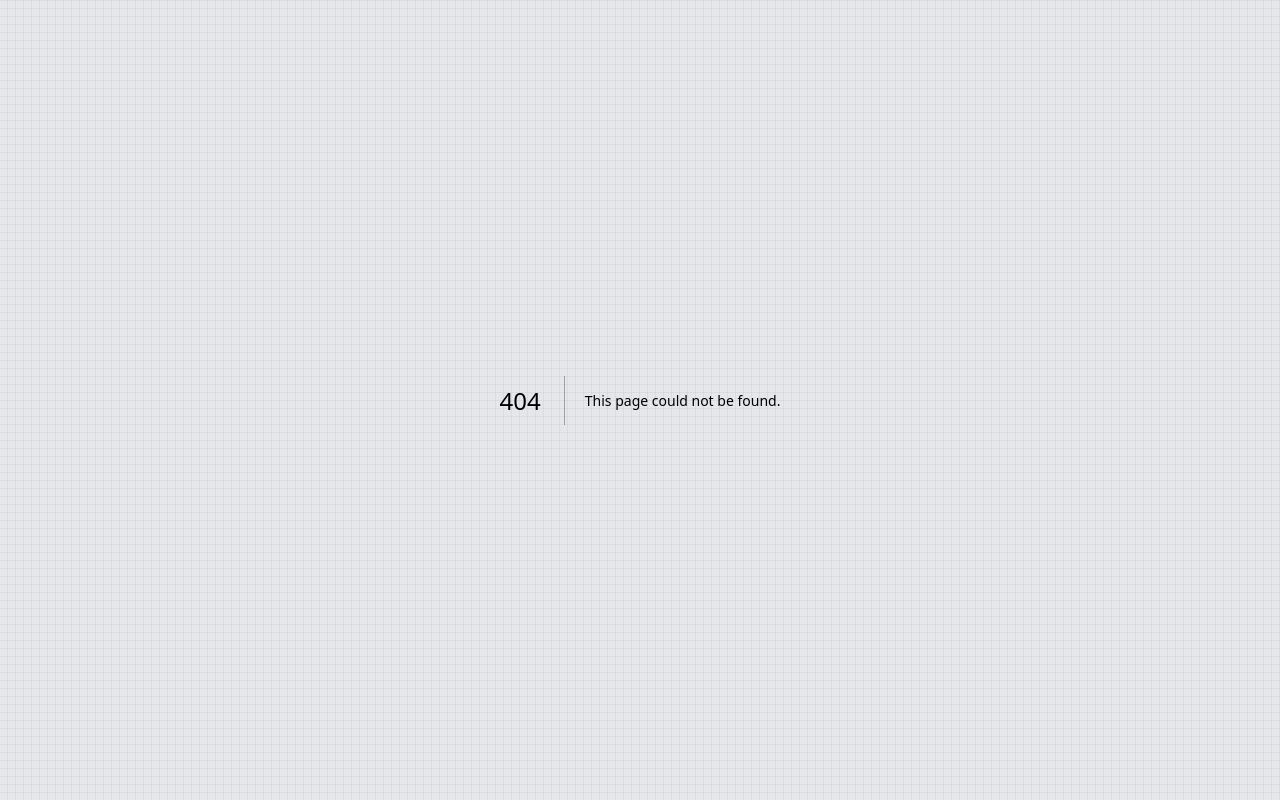
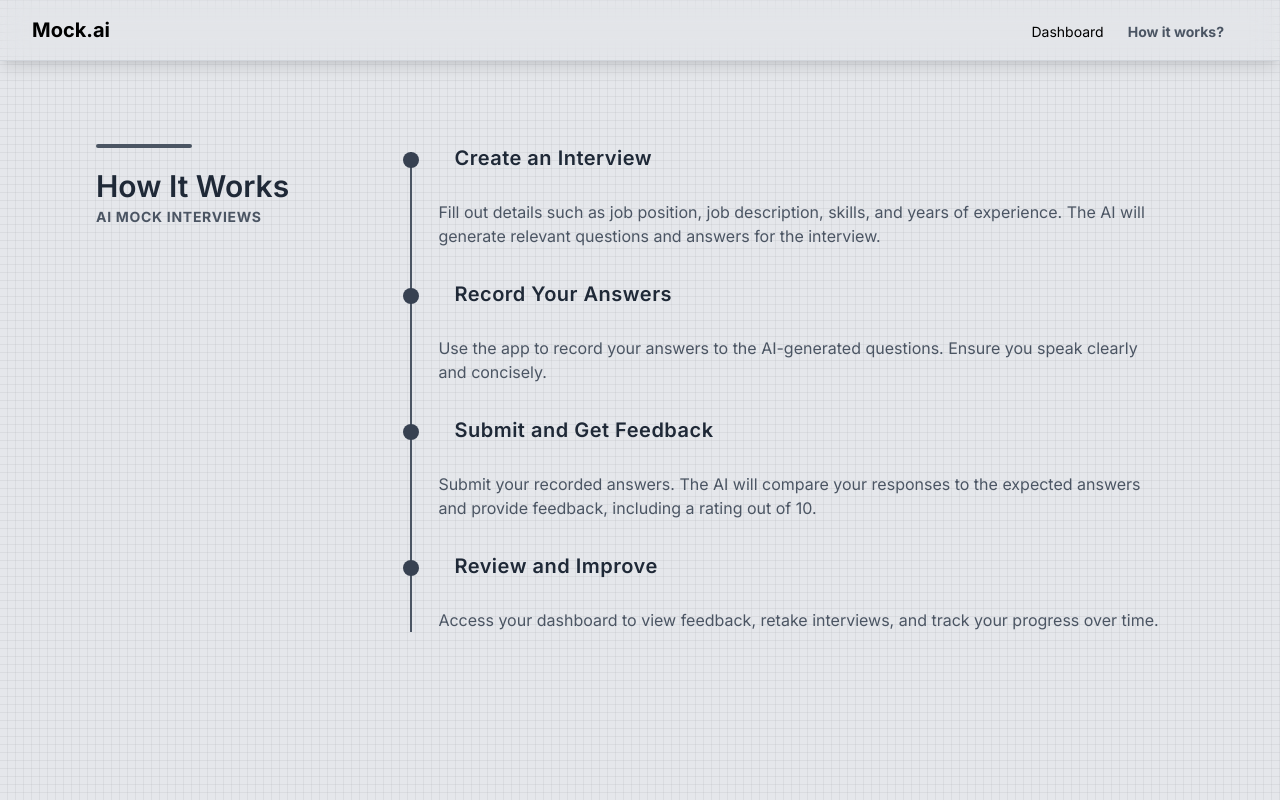
Before and after one commit to snehalbargaje291/ai-mock-interview, a Next.js app: page /dashboard/howitworks in a window 1280 px wide. Before the commit this address had no page. Built offline with nearby package versions, Linux system fonts and the light colour scheme.

Commit message:
how-it-works

```diff
--- a/app/dashboard/_components/Header.jsx
+++ b/app/dashboard/_components/Header.jsx
@@ -77,9 +77,9 @@ function Header() {
               >
                 Dashboard
               </li></Link>
-              <Link href={'/howitworks'}><li
+              <Link href={'/dashboard/howitworks'}><li
                 className={`${
-                  path == "/howitworks" && "text-gray-600 font-bold"
+                  path == "/dashboard/howitworks" && "text-gray-600 font-bold"
                 } text-black cursor-pointer text-sm hover:text-gray-400 hover:font-bold transition-all`}
               >
                 How it works?
--- /dev/null
+++ b/app/dashboard/howitworks/page.jsx
@@ -0,0 +1,75 @@
+"use client";
+import React from "react";
+import { motion } from "framer-motion";
+
+const steps = [
+  {
+    step: 1,
+    title: "Create an Interview",
+    description:
+      "Fill out details such as job position, job description, skills, and years of experience. The AI will generate relevant questions and answers for the interview.",
+  },
+  {
+    step: 2,
+    title: "Record Your Answers",
+    description:
+      "Use the app to record your answers to the AI-generated questions. Ensure you speak clearly and concisely.",
+  },
+  {
+    step: 3,
+    title: "Submit and Get Feedback",
+    description:
+      "Submit your recorded answers. The AI will compare your responses to the expected answers and provide feedback, including a rating out of 10.",
+  },
+  {
+    step: 4,
+    title: "Review and Improve",
+    description:
+      "Access your dashboard to view feedback, retake interviews, and track your progress over time.",
+  },
+];
+
+const itemVariants = {
+  hidden: { opacity: 0, y: 20 },
+  visible: { opacity: 1, y: 0, transition: { duration: 0.5 } },
+};
+
+function HowItWorks() {
+  return (
+    <section className="text-gray-800 py-12">
+      <div className="flex md:flex-row flex-col px-4 mx-auto">
+        <div className="text-center md:w-[30%] sm:text-left mb-10 before:block before:w-24 before:h-1 before:mb-5 before:rounded-md before:mx-auto sm:before:mx-0 before:bg-gray-600">
+          <h3 className="text-3xl font-semibold">How It Works</h3>
+          <span className="text-sm font-bold tracking-wider uppercase text-gray-600">
+            AI Mock Interviews
+          </span>
+        </div>
+        <div className="relative md:w-[70%] col-span-12 sm:col-span-9">
+          <div className="col-span-12 space-y-12 relative px-4 sm:space-y-8 sm:before:absolute sm:before:top-2 sm:before:bottom-0 sm:before:w-0.5 sm:before:-left-3 before:bg-gray-600">
+            {steps.map((step) => (
+              <motion.div
+                key={step.step}
+                className="flex flex-col sm:relative sm:before:absolute sm:before:top-2 sm:before:w-4 sm:before:h-4 sm:before:rounded-full sm:before:left-[-35px] sm:before:z-[1] before:bg-gray-700"
+                initial="hidden"
+                animate="visible"
+                variants={itemVariants}
+              >
+                <div className="flex items-center mb-4">
+                    <div className="sm:hidden w-8 h-8 flex items-center justify-center bg-black text-white rounded-full">
+                      <span className="font-bold text-md">{step.step}</span>
+                    </div>
+                  <h3 className="ml-4 text-xl font-semibold tracking-wide">
+                    {step.title}
+                  </h3>
+                </div>
+                <p className="mt-3 text-gray-600">{step.description}</p>
+              </motion.div>
+            ))}
+          </div>
+        </div>
+      </div>
+    </section>
+  );
+}
+
+export default HowItWorks;
```
